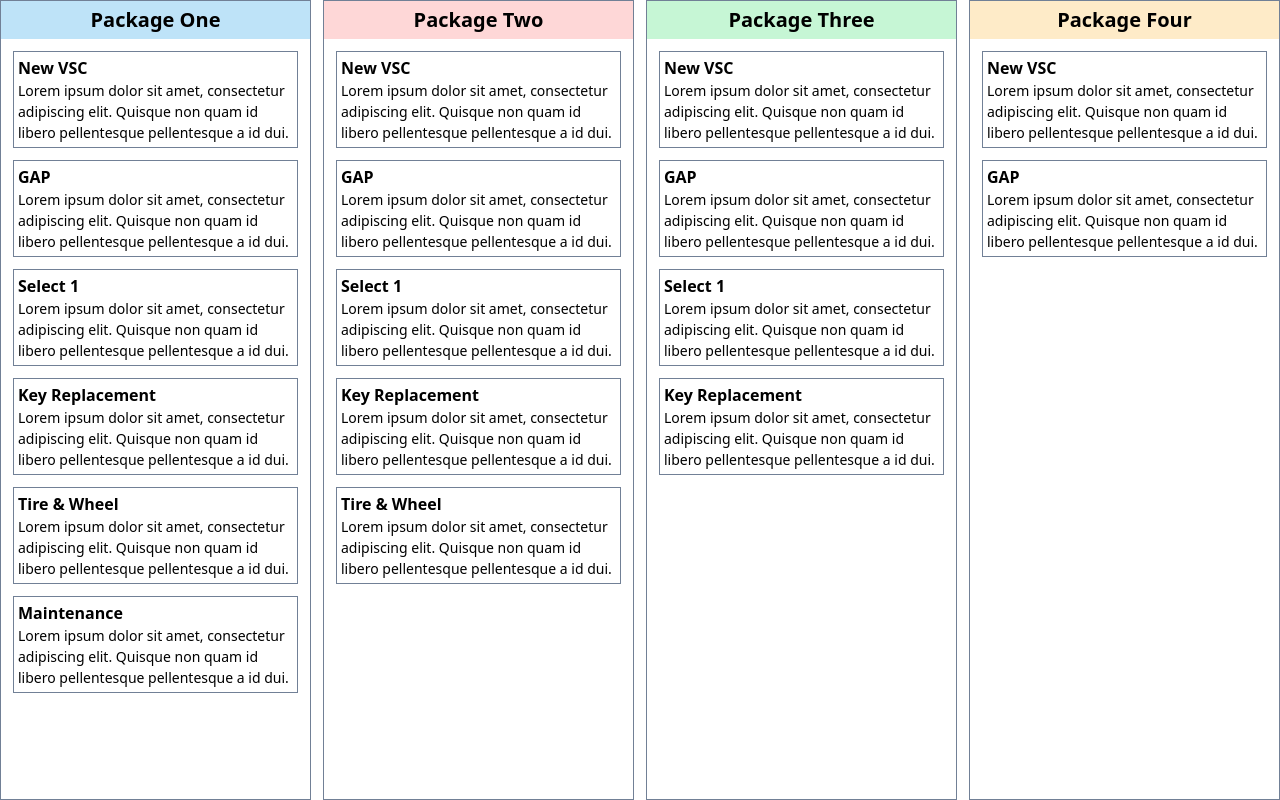
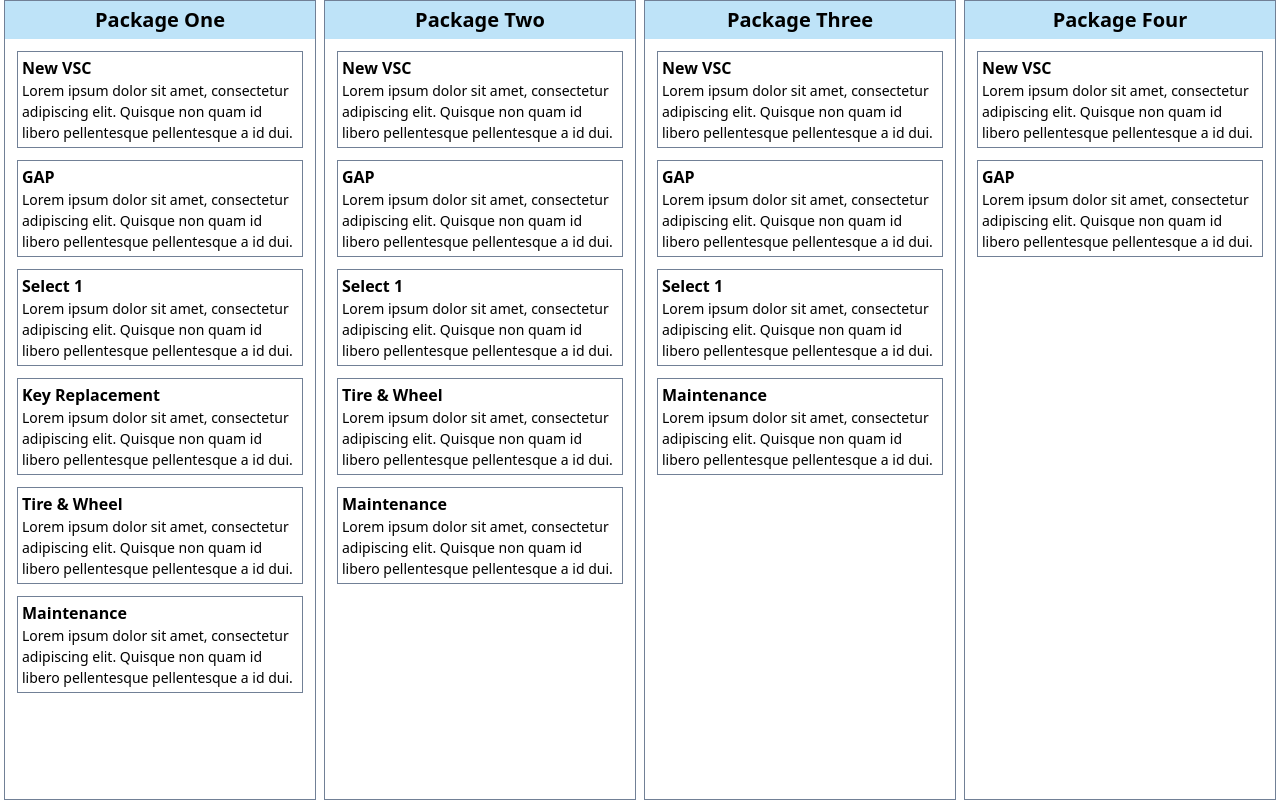
Before and after one commit to srclark213/interactive-menu-poc, an Angular app in the folder interactive-menu-poc/: page / in a window 1280 px wide. Built offline with nearby package versions, Linux system fonts and the light colour scheme.

Commit message:
added some sick animations

```diff
--- a/interactive-menu-poc/package.json
+++ b/interactive-menu-poc/package.json
@@ -12,10 +12,12 @@
   "private": true,
   "dependencies": {
     "@angular/animations": "~10.1.2",
+    "@angular/cdk": "^10.2.2",
     "@angular/common": "~10.1.2",
     "@angular/compiler": "~10.1.2",
     "@angular/core": "~10.1.2",
     "@angular/forms": "~10.1.2",
+    "@angular/material": "^10.2.2",
     "@angular/platform-browser": "~10.1.2",
     "@angular/platform-browser-dynamic": "~10.1.2",
     "@angular/router": "~10.1.2",
--- a/interactive-menu-poc/src/app/app.component.html
+++ b/interactive-menu-poc/src/app/app.component.html
@@ -1,37 +1,20 @@
-<div class="lg:container lg:mx-auto">
-  <div class="package-container lg:grid-cols-4 lg:gap-3 sm:grid-cols-2 sm:gap-1 grid-cols-1 gap-0">
-    <div class="package">
-      <div class="header bg-blue-200">Package One</div>
+<div class="lg:mx-auto">
+  <div
+    class="package-container"
+    cdkDropListGroup>
+    <ng-container *ngFor="let package of packages">
+      <div
+      [ngClass]="expandedPackage !== null && expandedPackage !== package.id ? 'collapsed' : ''"
+        class="package"
+        cdkDropList
+        [cdkDropListData]="package.products"
+        (cdkDropListDropped)="drop($event)">
 
-      <app-product [title]="'New VSC'"></app-product>
-      <app-product [title]="'GAP'"></app-product>
-      <app-product [title]="'Select 1'"></app-product>
-      <app-product [title]="'Key Replacement'"></app-product>
-      <app-product [title]="'Tire & Wheel'"></app-product>
-      <app-product [title]="'Maintenance'"></app-product>
-    </div>
-    <div class="package">
-      <div class="header bg-red-200">Package Two</div>
+        <div class="header bg-blue-200" (click)="expand(package)" cdkDragDisabled>{{package.title}}</div>
 
-      <app-product [title]="'New VSC'"></app-product>
-      <app-product [title]="'GAP'"></app-product>
-      <app-product [title]="'Select 1'"></app-product>
-      <app-product [title]="'Key Replacement'"></app-product>
-      <app-product [title]="'Tire & Wheel'"></app-product>
-    </div>
-    <div class="package">
-      <div class="header bg-green-200">Package Three</div>
-
-      <app-product [title]="'New VSC'"></app-product>
-      <app-product [title]="'GAP'"></app-product>
-      <app-product [title]="'Select 1'"></app-product>
-      <app-product [title]="'Key Replacement'"></app-product>
-    </div>
-    <div class="package">
-      <div class="header bg-orange-200">Package Four</div>
-
-      <app-product [title]="'New VSC'"></app-product>
-      <app-product [title]="'GAP'"></app-product>
-    </div>
+        <div class="product" *ngFor="let product of package.products" cdkDrag [cdkDragData]="product">
+          <app-product [title]="product"></app-product>
+        </div>
+      </div>
+    </ng-container>
   </div>
-</div>
--- a/interactive-menu-poc/src/app/app.component.scss
+++ b/interactive-menu-poc/src/app/app.component.scss
@@ -1,11 +1,37 @@
 .package {
-    @apply h-full border border-gray-600;
+    @apply border border-gray-600 mx-1;
 
     .header {
         @apply w-full p-1 text-xl font-semibold text-center;
     }
+
+    transition: flex 0.3s ease-out;
+    flex: 1;
+
+
+}
+
+.collapsed {
+  flex: 0 !important;
 }
 
 .package-container {
-    @apply grid min-h-screen;
+    @apply min-h-screen flex;
 }
+
+.cdk-drag-animating {
+  transition: transform 250ms cubic-bezier(0, 0, 0.2, 1);
+}
+
+.product:last-child {
+  border: none;
+}
+
+.package.cdk-drop-list-dragging .product:not(.cdk-drag-placeholder) {
+  transition: transform 250ms cubic-bezier(0, 0, 0.2, 1);
+}
+
+.cdk-drag-placeholder {
+  opacity: 0;
+  transition: transform 250ms cubic-bezier(0, 0, 0.2, 1);
+}
--- a/interactive-menu-poc/src/app/app.component.ts
+++ b/interactive-menu-poc/src/app/app.component.ts
@@ -1,10 +1,87 @@
 import { Component } from '@angular/core';
+import { CdkDragDrop, moveItemInArray, transferArrayItem } from '@angular/cdk/drag-drop';
+import { trigger, state, style, transition, animate } from '@angular/animations';
 
 @Component({
   selector: 'app-root',
   templateUrl: './app.component.html',
+  animations: [
+    trigger('expandContract', [
+      state('expand', style({
+        width: '100%'
+      })),
+      state('contract', style({
+        width: 'auto'
+      })),
+      transition('expand => contract', [
+        animate('1s')
+      ]),
+      transition('contract => expand', [
+        animate('1s')
+      ])
+    ])
+  ],
   styleUrls: ['./app.component.scss']
 })
 export class AppComponent {
-  title = 'interactive-menu-poc';
+  packages: any[] = [
+    {
+      id: 1,
+      title: 'Package One',
+      products: [
+        'New VSC',
+        'GAP',
+        'Select 1',
+        'Key Replacement',
+        'Tire & Wheel',
+        'Maintenance'
+      ]
+    },
+    {
+      id: 2,
+      title: 'Package Two',
+      products: [
+        'New VSC',
+        'GAP',
+        'Select 1',
+        'Tire & Wheel',
+        'Maintenance'
+      ]
+    },
+    {
+      id: 3,
+      title: 'Package Three',
+      products: [
+        'New VSC',
+        'GAP',
+        'Select 1',
+        'Maintenance'
+      ]
+    },
+    {
+      id: 4,
+      title: 'Package Four',
+      products: [
+        'New VSC',
+        'GAP',
+      ]
+    }
+  ]
+
+  expandedPackage: number = null;
+
+  drop(event: CdkDragDrop<any>) {
+    if (event.previousContainer === event.container) {
+      moveItemInArray(event.container.data, event.previousIndex, event.currentIndex);
+    } else {
+      transferArrayItem(event.previousContainer.data,
+        event.container.data,
+        event.previousIndex,
+        event.currentIndex);
+    }
+  }
+
+  expand(pkg: any) {
+    this.expandedPackage = pkg.id === this.expandedPackage ? null : pkg.id;
+  }
 }
--- a/interactive-menu-poc/src/app/product/product.component.scss
+++ b/interactive-menu-poc/src/app/product/product.component.scss
@@ -1,5 +1,5 @@
 .product {
-    @apply m-3 p-1 border border-gray-600 text-sm;
+    @apply m-3 p-1 border bg-white border-gray-600 text-sm;
 
     .title {
         @apply text-base font-semibold;
--- a/interactive-menu-poc/tailwind.config.js
+++ b/interactive-menu-poc/tailwind.config.js
@@ -1,7 +1,7 @@
 module.exports = {
   future: {
-    // removeDeprecatedGapUtilities: true,
-    // purgeLayersByDefault: true,
+    removeDeprecatedGapUtilities: true,
+    purgeLayersByDefault: true,
   },
   purge: [],
   theme: {
```
Also changed, not shown: interactive-menu-poc/src/app/app.module.ts (+6 -1 lines), 1 other file (tests, documents, lock files or other folders).
